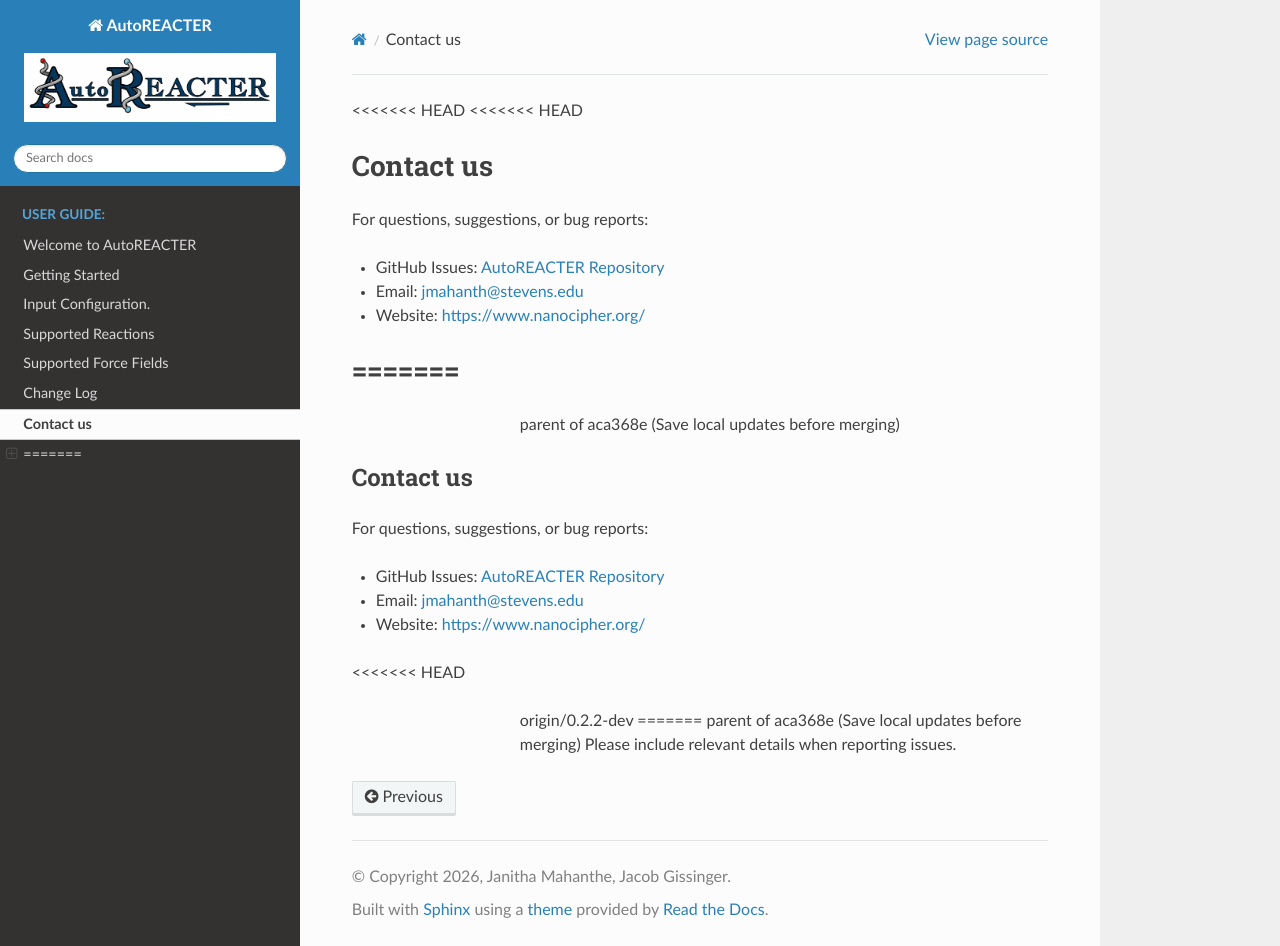
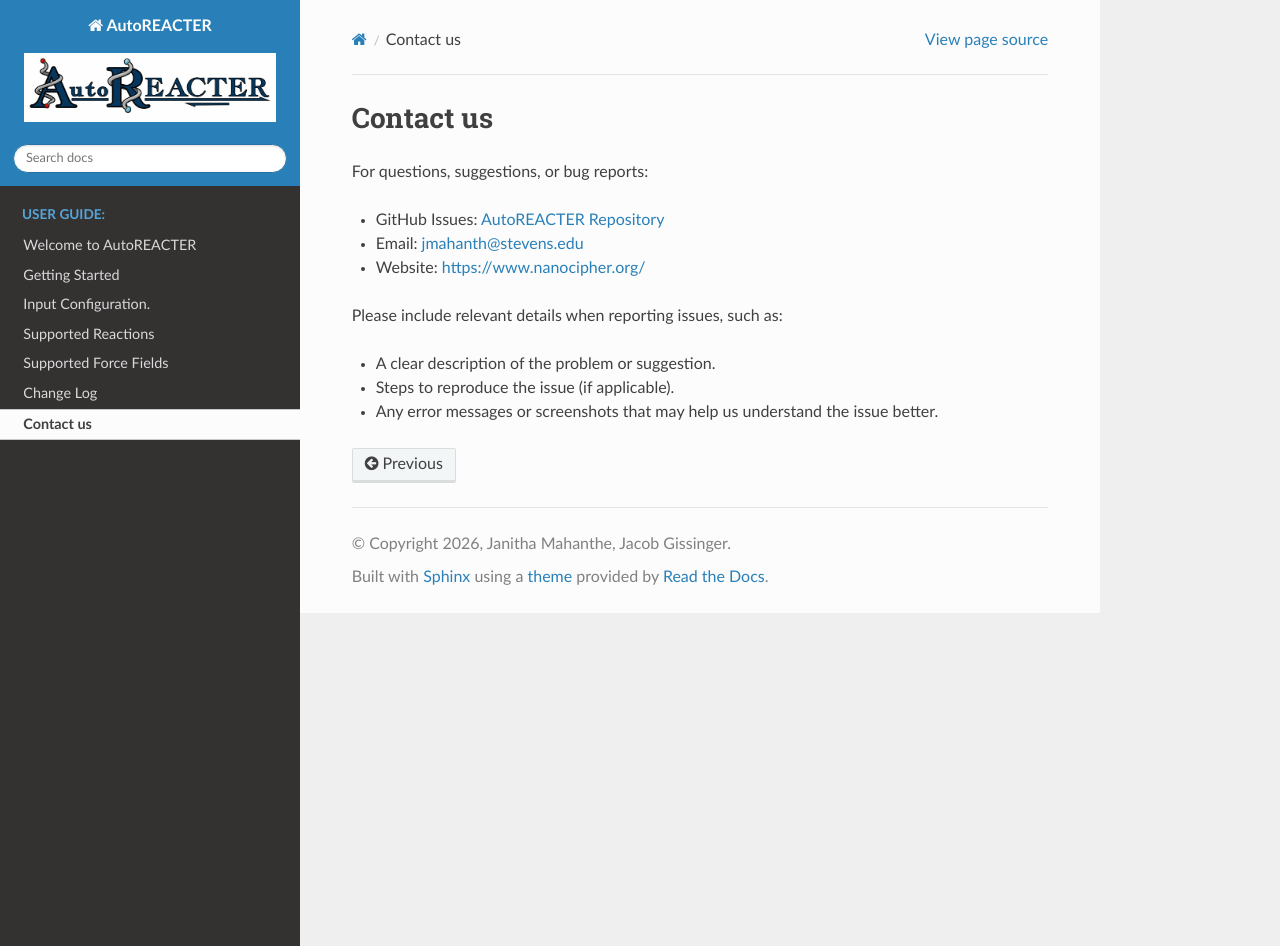
Before and after one commit to NanoCIPHER-Lab/AutoREACTER, a Sphinx documentation site: the page built from docs/source/contact.md, in a window 1280 px wide and 946 px high. Built offline with Sphinx 7.4.7 and the Read the Docs theme 3.1.0, drawn with Linux system fonts in a browser that asks for light colours; pages that are not in the unit, such as notebooks, are missing from menus.

Commit message:
Reapply "Resolve merge conflicts in docs and examples"
This reverts commit fb5eeed77e340beccff094975f38b06b058a02c1.

```diff
--- a/docs/source/contact.md
+++ b/docs/source/contact.md
@@ -1,5 +1,3 @@
-<<<<<<< HEAD
-<<<<<<< HEAD
 ## Contact us
 
 For questions, suggestions, or bug reports:
@@ -8,19 +6,8 @@ For questions, suggestions, or bug reports:
 - Email: [jmahanth@stevens.edu](mailto:jmahanth@stevens.edu)
 - Website: [https://www.nanocipher.org/](https://www.nanocipher.org/)
 
-=======
-=======
->>>>>>> parent of aca368e (Save local updates before merging)
-## Contact us
 
-For questions, suggestions, or bug reports:
-
-- GitHub Issues: [AutoREACTER Repository](https://github.com/NanoCIPHER-Lab/AutoREACTER)
-- Email: [jmahanth@stevens.edu](mailto:jmahanth@stevens.edu)
-- Website: [https://www.nanocipher.org/](https://www.nanocipher.org/)
-
-<<<<<<< HEAD
->>>>>>> origin/0.2.2-dev
-=======
->>>>>>> parent of aca368e (Save local updates before merging)
-Please include relevant details when reporting issues.
+Please include relevant details when reporting issues, such as:
+- A clear description of the problem or suggestion.
+- Steps to reproduce the issue (if applicable).
+- Any error messages or screenshots that may help us understand the issue better.
```
Also changed, not shown: docs/source/Draft.md (line endings or trailing spaces), 3 other files.
